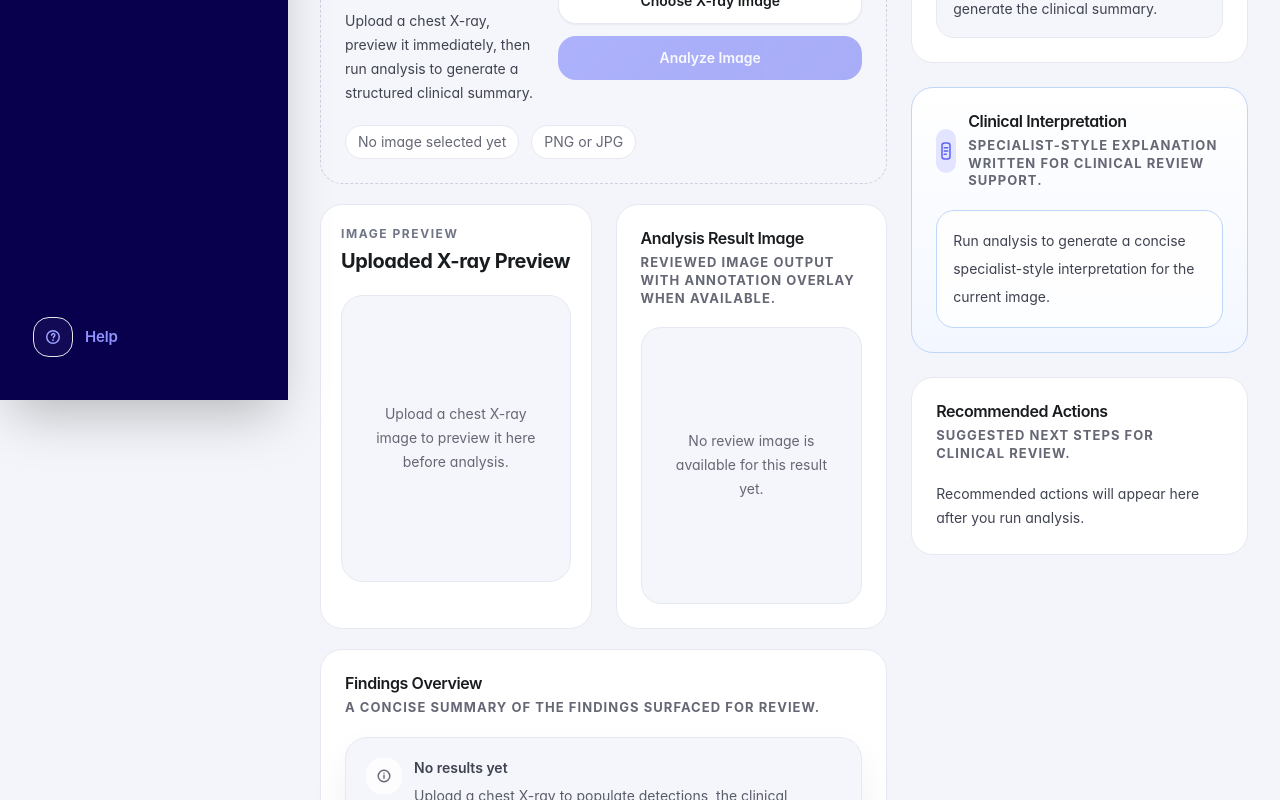
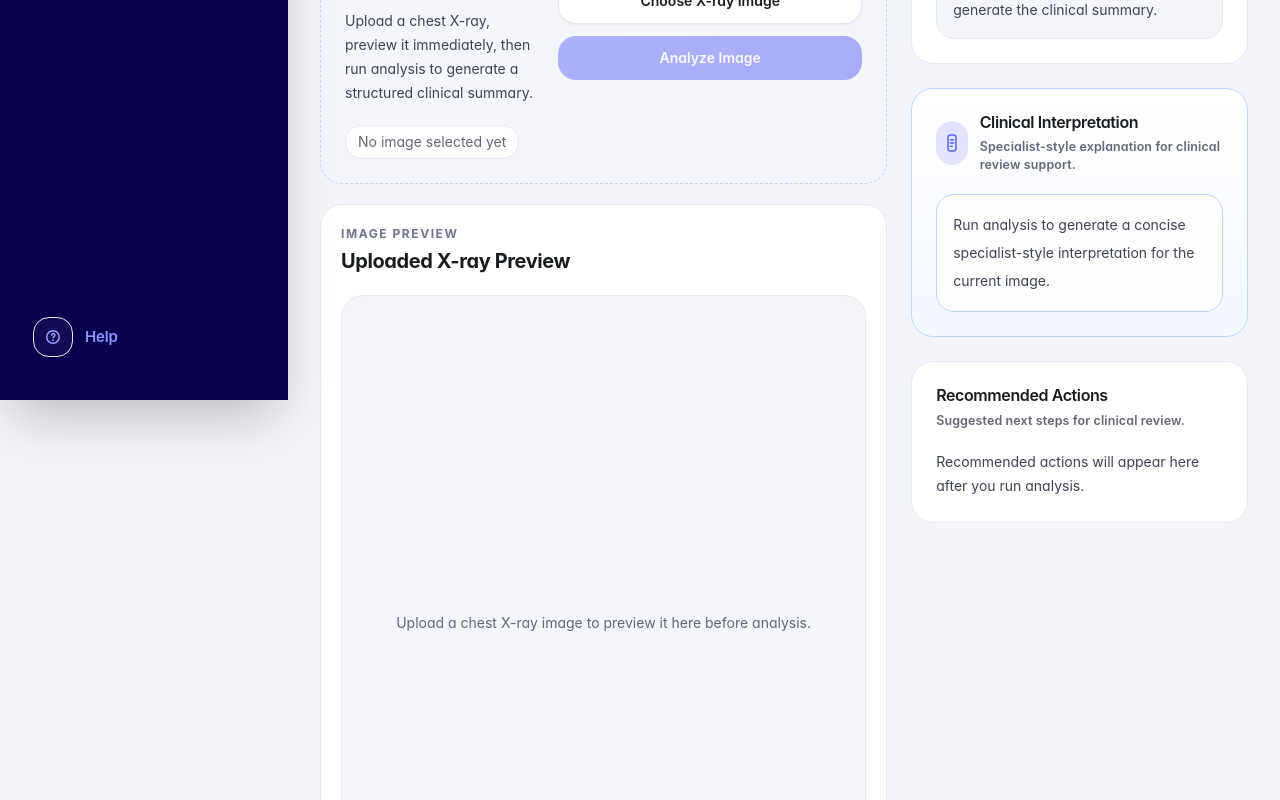
Before and after one commit to ano-cloudera/cai-se-indo-demo, a Next.js app in the folder healthcare/Xray Assistant/frontend/: page / in a window 1280 px wide. Shown: the part 400-1200 px from the top of the page. Built offline with nearby package versions, Linux system fonts and the light colour scheme.

Commit message:
refactor(xray-assist): simplify review image and soften panel subtitles

```diff
--- a/healthcare/Xray Assistant/frontend/app/globals.css
+++ b/healthcare/Xray Assistant/frontend/app/globals.css
@@ -464,11 +464,10 @@ body {
 
 .section-subtitle {
   margin-top: 0.35rem;
-  font-size: var(--font-size-helper);
-  font-weight: 700;
-  line-height: var(--line-height-meta);
-  letter-spacing: 0.08em;
-  text-transform: uppercase;
+  font-size: 0.78rem;
+  font-weight: 600;
+  line-height: 1.45;
+  letter-spacing: 0.01em;
   color: var(--color-ink-subtle);
 }
 
--- a/healthcare/Xray Assistant/frontend/app/page.tsx
+++ b/healthcare/Xray Assistant/frontend/app/page.tsx
@@ -259,15 +259,7 @@ export default function Page() {
               />
             ) : null}
 
-            <div className="grid gap-6 xl:grid-cols-2">
-              <XrayPreview previewUrl={previewUrl} />
-              <AnnotatedImageCard
-                imageUrl={result?.annotated_image_path ?? null}
-                fallbackUrl={previewUrl}
-                hasDetections={(result?.detections.length ?? 0) > 0}
-                loading={loading}
-              />
-            </div>
+            <XrayPreview previewUrl={previewUrl} />
 
             <PanelCard className="p-6">
               <PanelHeader
@@ -313,6 +305,11 @@ export default function Page() {
                 </div>
               )}
             </PanelCard>
+
+            <AnnotatedImageCard
+              imageUrl={result?.annotated_image_path ?? null}
+              loading={loading}
+            />
           </div>
 
           <div className="sticky-rail mt-6 xl:mt-0">
--- a/healthcare/Xray Assistant/frontend/components/annotated-image-card.tsx
+++ b/healthcare/Xray Assistant/frontend/components/annotated-image-card.tsx
@@ -1,76 +1,33 @@
 import Image from "next/image";
-import { useState } from "react";
 
 import { PanelCard, PanelHeader } from "./ui/card";
 
 interface AnnotatedImageCardProps {
   imageUrl: string | null;
-  fallbackUrl?: string | null;
-  hasDetections?: boolean;
   loading?: boolean;
 }
 
 export function AnnotatedImageCard({
   imageUrl,
-  fallbackUrl = null,
-  hasDetections = false,
   loading = false,
 }: AnnotatedImageCardProps) {
-  const [activeView, setActiveView] = useState<"reviewed" | "original">("reviewed");
-  const canShowOriginal = Boolean(fallbackUrl);
-  const canShowReviewed = Boolean(imageUrl || (hasDetections && fallbackUrl));
-  const displayUrl =
-    activeView === "original" && canShowOriginal
-      ? fallbackUrl
-      : imageUrl || (hasDetections ? fallbackUrl : null);
-
   return (
     <PanelCard className="p-6">
       <PanelHeader
         title="Analysis Result Image"
-        subtitle="Reviewed image output with annotation overlay when available."
-        actions={
-          canShowReviewed && canShowOriginal ? (
-            <div className="inline-flex rounded-full border border-[var(--color-border-soft)] bg-[var(--color-surface-muted)] p-1">
-              <button
-                type="button"
-                onClick={() => setActiveView("reviewed")}
-                className={`rounded-full px-3 py-1.5 text-xs font-semibold ${activeView === "reviewed" ? "bg-white text-[var(--color-ink-strong)] shadow-sm" : "text-[var(--color-ink-subtle)]"}`}
-              >
-                Reviewed
-              </button>
-              <button
-                type="button"
-                onClick={() => setActiveView("original")}
-                className={`rounded-full px-3 py-1.5 text-xs font-semibold ${activeView === "original" ? "bg-white text-[var(--color-ink-strong)] shadow-sm" : "text-[var(--color-ink-subtle)]"}`}
-              >
-                Original
-              </button>
-            </div>
-          ) : null
-        }
+        subtitle="Annotated review image."
       />
       <div className="mt-5 overflow-hidden rounded-[20px] border border-[var(--color-border-soft)] bg-[var(--color-surface-muted)]">
-        {displayUrl ? (
+        {imageUrl ? (
           <div className="relative aspect-[4/5] w-full">
             <Image
-              src={displayUrl}
+              src={imageUrl}
               alt="Analysis result image"
               fill
               className="object-contain"
               sizes="(max-width: 1024px) 100vw, 40vw"
               unoptimized
             />
-            {!imageUrl && hasDetections ? (
-              <div className="absolute left-4 top-4 rounded-full border border-[var(--color-soft-amber-border)] bg-[var(--color-soft-amber)] px-3 py-1 text-[11px] font-semibold uppercase tracking-[0.08em] text-[#7a5a1f]">
-                Overlay unavailable
-              </div>
-            ) : null}
-            {activeView === "reviewed" && imageUrl ? (
-              <div className="absolute bottom-4 left-4 rounded-full border border-[var(--color-soft-blue-border)] bg-white/90 px-3 py-1 text-[11px] font-semibold uppercase tracking-[0.08em] text-[var(--color-action-primary)]">
-                Reviewed image
-              </div>
-            ) : null}
           </div>
         ) : (
           <div className="flex aspect-[4/5] items-center justify-center px-6 text-center text-sm leading-6 text-[var(--color-ink-subtle)]">
--- a/healthcare/Xray Assistant/frontend/components/detection-summary-card.tsx
+++ b/healthcare/Xray Assistant/frontend/components/detection-summary-card.tsx
@@ -24,17 +24,17 @@ export function DetectionSummaryCard({ result, loading = false }: DetectionSumma
         <>
           <div className="mt-5 grid gap-3 sm:grid-cols-2">
             <div className="rounded-[16px] border border-[var(--color-border-soft)] bg-[var(--color-surface-muted)] px-4 py-3">
-              <span className="text-[11px] font-semibold uppercase tracking-[0.12em] text-[var(--color-ink-subtle)]">Case Reference</span>
+              <span className="text-[11px] font-medium text-[var(--color-ink-subtle)]">Case reference</span>
               <p className="mt-1 break-all text-sm font-semibold text-[var(--color-ink-strong)]">{result.case_id}</p>
             </div>
             <div className="rounded-[16px] border border-[var(--color-border-soft)] bg-[var(--color-surface-muted)] px-4 py-3">
-              <span className="text-[11px] font-semibold uppercase tracking-[0.12em] text-[var(--color-ink-subtle)]">Model Status</span>
+              <span className="text-[11px] font-medium text-[var(--color-ink-subtle)]">Model status</span>
               <p className="mt-1 text-sm font-semibold text-[var(--color-ink-strong)]">Detection model active</p>
             </div>
           </div>
 
           <div className="mt-4 rounded-[18px] border border-[var(--color-soft-neutral-border)] bg-[linear-gradient(180deg,#ffffff_0%,#f5f7fc_100%)] p-4">
-            <p className="text-xs font-semibold uppercase tracking-[0.12em] text-[var(--color-ink-subtle)]">Impression</p>
+            <p className="text-xs font-medium text-[var(--color-ink-subtle)]">Impression</p>
             <p className="mt-2 text-sm leading-7 text-[var(--color-ink-muted)]">{result.summary}</p>
           </div>
 
@@ -49,11 +49,11 @@ export function DetectionSummaryCard({ result, loading = false }: DetectionSumma
 
           <div className="mt-4 space-y-2 text-sm">
             <div className="flex items-baseline justify-between gap-3">
-              <span className="text-xs font-semibold uppercase tracking-[0.12em] text-[var(--color-ink-subtle)]">Framework</span>
+              <span className="text-xs font-medium text-[var(--color-ink-subtle)]">Framework</span>
               <span className="break-all text-right font-semibold text-[var(--color-ink-strong)]">{result.model_info.framework}</span>
             </div>
             <div className="flex items-baseline justify-between gap-3">
-              <span className="text-xs font-semibold uppercase tracking-[0.12em] text-[var(--color-ink-subtle)]">Runtime</span>
+              <span className="text-xs font-medium text-[var(--color-ink-subtle)]">Runtime</span>
               <span className="break-all text-right font-semibold text-[var(--color-ink-strong)]">{result.model_info.version}</span>
             </div>
           </div>
--- a/healthcare/Xray Assistant/frontend/components/explanation-card.tsx
+++ b/healthcare/Xray Assistant/frontend/components/explanation-card.tsx
@@ -10,7 +10,7 @@ export function ExplanationCard({ explanation, loading = false }: ExplanationCar
     <PanelCard className="border-[var(--color-soft-blue-border)] bg-[linear-gradient(180deg,#ffffff_0%,#f3f7ff_100%)] p-6">
       <PanelHeader
         title="Clinical Interpretation"
-        subtitle="Specialist-style explanation written for clinical review support."
+        subtitle="Specialist-style explanation for clinical review support."
         icon={
           <svg width="20" height="20" viewBox="0 0 20 20" fill="none" aria-hidden>
             <path d="M6 4.5A2.5 2.5 0 0 1 8.5 2h3A2.5 2.5 0 0 1 14 4.5v11A2.5 2.5 0 0 1 11.5 18h-3A2.5 2.5 0 0 1 6 15.5v-11Z" stroke="currentColor" strokeWidth="1.5" />
--- a/healthcare/Xray Assistant/frontend/components/xray-upload.tsx
+++ b/healthcare/Xray Assistant/frontend/components/xray-upload.tsx
@@ -66,9 +66,6 @@ export function XrayUpload({
         <span className="inline-flex rounded-full border border-[var(--color-border-soft)] bg-white px-3 py-1.5">
           {selectedFileName || "No image selected yet"}
         </span>
-        <span className="inline-flex rounded-full border border-[var(--color-border-soft)] bg-white px-3 py-1.5">
-          PNG or JPG
-        </span>
       </div>
     </div>
   );
```
